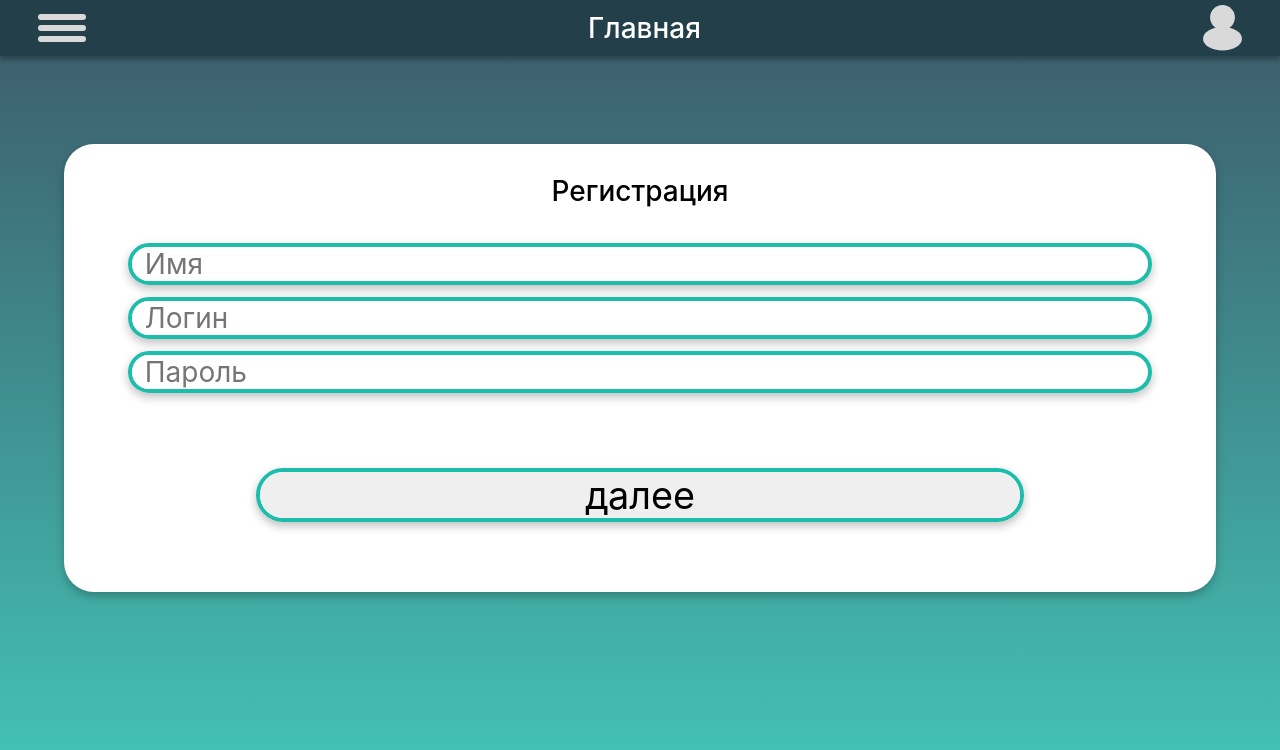
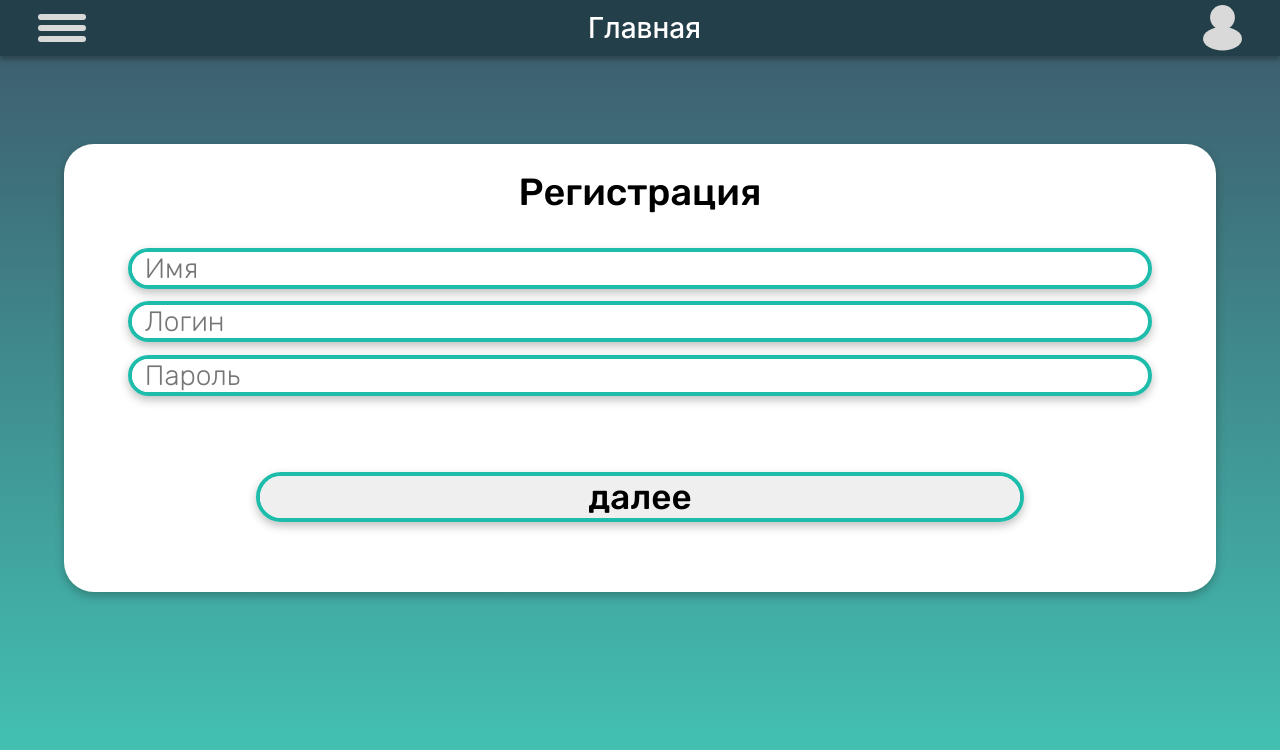
Before and after one commit to nek00oo/Sugar_Frontend, a React (Create React App) app: page / in a window 1280 px wide. Shown: the top 750 px of the page. Built offline with nearby package versions, Linux system fonts and the light colour scheme.

Commit message:
add text style

```diff
--- a/src/App.css
+++ b/src/App.css
@@ -1,3 +1,4 @@
+@import url('https://fonts.googleapis.com/css2?family=Rubik:wght@300;500&display=swap');
 /*Обнуление*/
 *{
   padding: 0;
@@ -34,6 +35,12 @@ img{vertical-align: top;}
 h1,h2,h3,h4,h5,h6{font-size:inherit;font-weight: 400;}
 /*--------------------*/
 
+
+:root {
+  --font-family: "Rubik", sans-serif;
+  --second-family: "Inter", sans-serif;
+}
+
 [class*="__container"]{
   margin: 0 auto;
 }
--- a/src/Components/Authorization/Authorization.js
+++ b/src/Components/Authorization/Authorization.js
@@ -10,7 +10,7 @@ const Authorization = () => {
     return (
         <div className={s.Wrapper}>
             <Header/>
-            <Body title="Авторизация" InputComponents={InputComponents} button="Далее"/>
+            <Body title="Авторизация" InputComponents={InputComponents} button="войти"/>
         </div>
     );
 }
--- a/src/Components/Register/Body/Body.module.css
+++ b/src/Components/Register/Body/Body.module.css
@@ -6,10 +6,9 @@
 .Header {
     color: #000;
     text-align: center;
-    font-size: 2em;
-    font-style: normal;
+    font-size: 2.7em;
+    font-family: var(--font-family);
     font-weight: 500;
-    line-height: normal;
     padding: 3vh;
 }
 
--- a/src/Components/UI/Button/Button.module.css
+++ b/src/Components/UI/Button/Button.module.css
@@ -10,7 +10,10 @@
 
 .Button {
     border-radius: 30px;
-    font-size: 2.7em;
+    font-size: 2.5em;
     text-align: center;
     color: #000;
+    font-family: var(--font-family);
+    font-weight: 500;
+
 }
--- a/src/Components/UI/Input/Input.module.css
+++ b/src/Components/UI/Input/Input.module.css
@@ -1,5 +1,8 @@
 .Input {
+    font-family: var(--font-family);
+    font-weight: 300;
     font-size: 2em;
+    color: #000;
     padding: 0 1vw;
     border-radius: 30px;
     width: 72vw;
```
